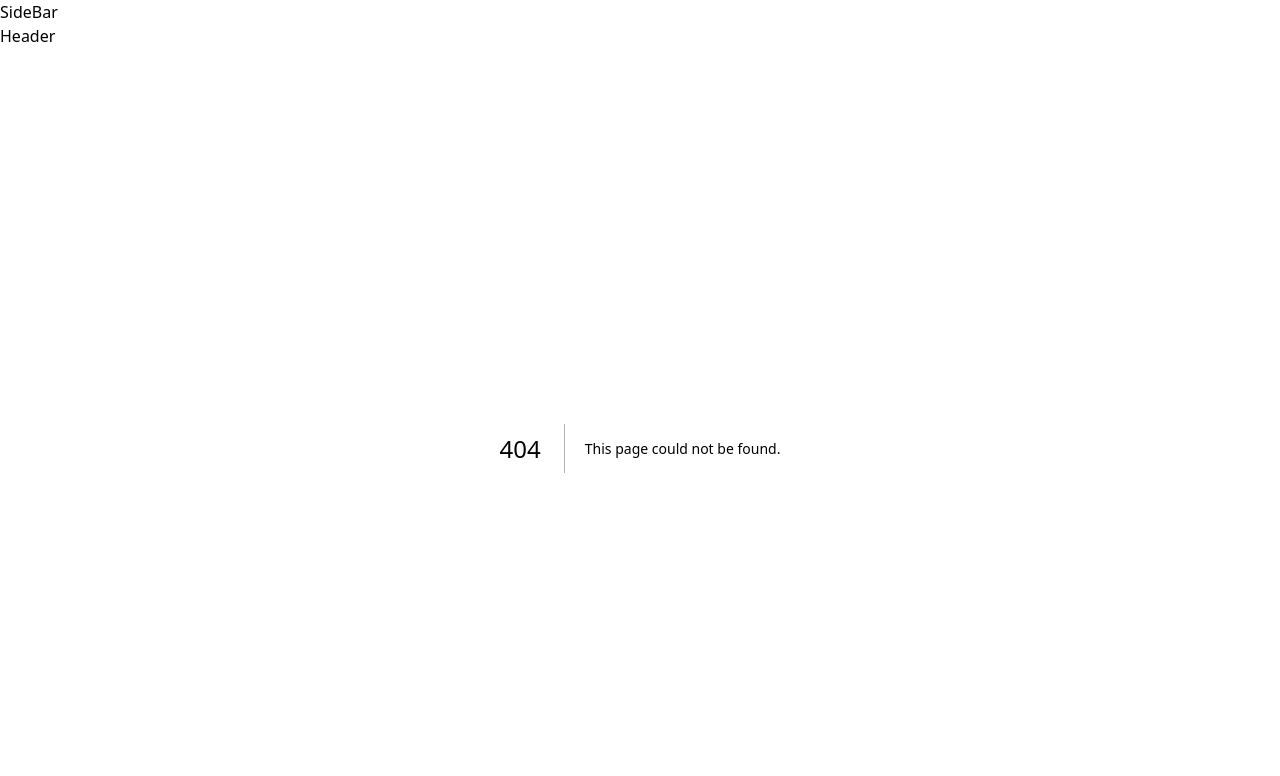
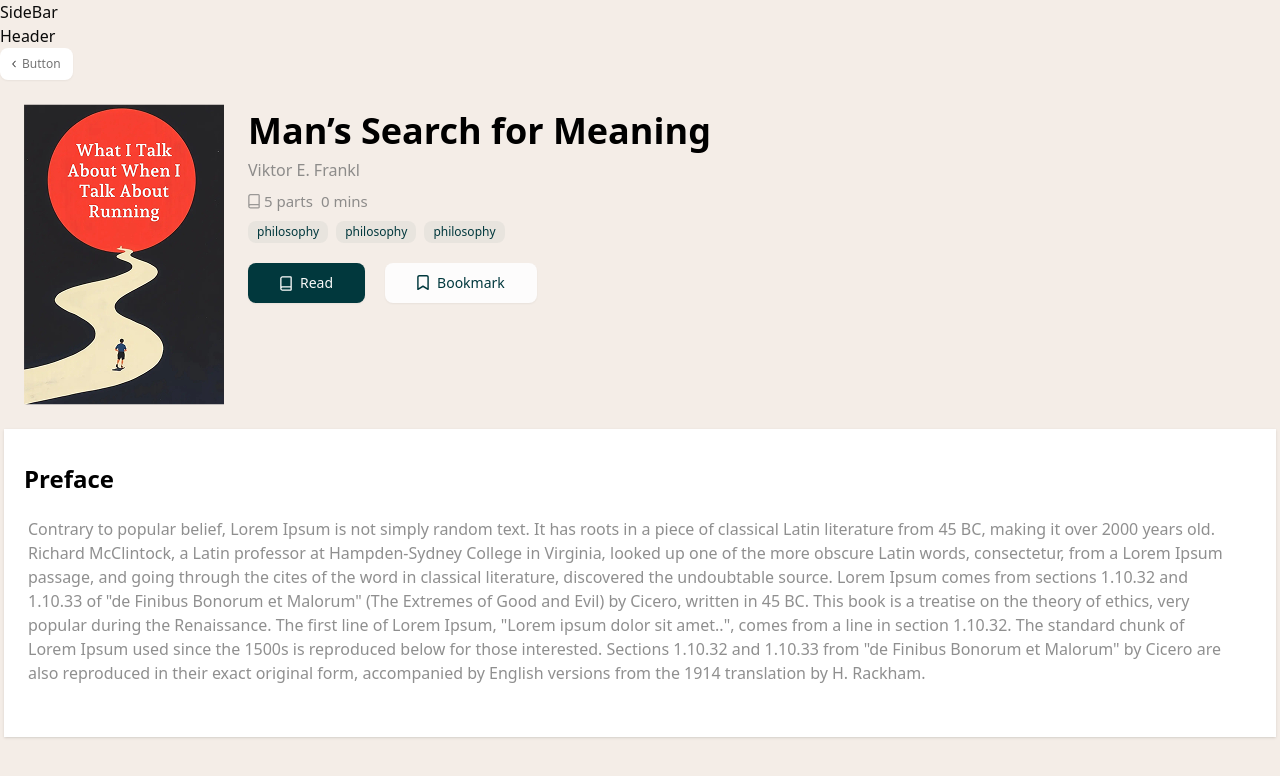
Before and after one commit to Naman151/Books, a Next.js app: page /detail in a window 1280 px wide. Before the commit this address had no page. Shown: the top 776 px of the page. Built offline with nearby package versions, Linux system fonts and the light colour scheme.

Commit message:
Detail page Started

```diff
--- /dev/null
+++ b/app/detail/page.tsx
@@ -0,0 +1,56 @@
+import { Badge } from '@/components/ui/badge'
+import { Button } from '@/components/ui/button'
+import Image from 'next/image'
+import React from 'react'
+
+function DetailPage() {
+  return (
+    <div>
+        <Button className='bg-white rounded-md' size='sm'>
+            <Image src={'/back.svg'} alt='back' width={4} height={10}/ >
+            <p className='text-[12px] text-[#737373] font-[500]'>Button</p>
+       </Button>
+
+       <div className='flex m-6'>
+            <Image src={'/book.png'} alt='book' height={300} width={200} />
+            <div className='ml-6'>
+                <h1 className='text-black text-[36px] font-[600]'>Man’s Search for Meaning</h1>
+                <p className='text-[16px] font-[400] text-[#737373CC]'>Viktor E. Frankl</p>
+                <div className='my-2 flex'>
+                    <Image src={'/part.svg'} alt='part' width={12} height={12}/>
+                    <p className='text-[15px] font-[400] text-[#737373CC] mx-1'>5 parts</p>
+                    <p className='text-[15px] font-[400] text-[#737373CC] mx-1'>0 mins</p>
+                </div>
+
+                <div className='my-2 flex'>
+                    <Badge variant="secondary" className='mr-2 rounded-md bg-[#01383D0D]'><p className='text-[#01383D]'>philosophy</p></Badge>
+                    <Badge variant="secondary" className='mr-2 rounded-md bg-[#01383D0D]'><p className='text-[#01383D]'>philosophy</p></Badge>
+                    <Badge variant="secondary" className='mr-2 rounded-md bg-[#01383D0D]'><p className='text-[#01383D]'>philosophy</p></Badge>
+               </div>
+
+              <div className="my-3">
+                    <Button className="bg-[#01383D] px-8 py-5 mr-5 my-2">
+                    <Image src={'/Read.svg'} alt="icon" width={12} height={12}/>
+                    <p>Read</p>
+                    </Button>
+
+                    <Button className="bg-[#FDFCFC] px-8 py-5 mr-5 my-2">
+                    <Image src={'/Bookmark.svg'} alt="icon" width={12} height={12}/>
+                    <p className="text-[#01383D]">Bookmark</p>
+                    </Button>
+              </div>
+
+         </div>
+      </div>
+
+      <div className='bg-white py-8 px-5 m-1 shadow-sm'>
+        <h2 className='text-black text-[24px] font-[600]'>Preface</h2>
+        <p className='text-[16px] font-[400] text-[#737373CC] mx-1 w-300 text-wrap my-5'>Contrary to popular belief, Lorem Ipsum is not simply random text. It has roots in a piece of classical Latin literature from 45 BC, making it over 2000 years old. Richard McClintock, a Latin professor at Hampden-Sydney College in Virginia, looked up one of the more obscure Latin words, consectetur, from a Lorem Ipsum passage, and going through the cites of the word in classical literature, discovered the undoubtable source. Lorem Ipsum comes from sections 1.10.32 and 1.10.33 of "de Finibus Bonorum et Malorum" (The Extremes of Good and Evil) by Cicero, written in 45 BC. This book is a treatise on the theory of ethics, very popular during the Renaissance. The first line of Lorem Ipsum, "Lorem ipsum dolor sit amet..", comes from a line in section 1.10.32.
+
+The standard chunk of Lorem Ipsum used since the 1500s is reproduced below for those interested. Sections 1.10.32 and 1.10.33 from "de Finibus Bonorum et Malorum" by Cicero are also reproduced in their exact original form, accompanied by English versions from the 1914 translation by H. Rackham.</p>
+      </div>
+   </div>
+  )
+}
+
+export default DetailPage
--- a/components/MonthBook/MonthBook.tsx
+++ b/components/MonthBook/MonthBook.tsx
@@ -22,7 +22,7 @@ function MonthBook() {
                                          <Image src={'/Bookmark.svg'} alt="icon" width={12} height={12}/>
                                          <p className="text-[#01383D]">Bookmark</p>
                                     </Button>
-                                </div>
+                                    </div>
                                 <p className="font-[400] text-[#737373] text-[14px]">This summary offers a concise overview of *The Blue Zones Solution* by Dan Buettner, capturing its k...</p>
                         </div>
 
--- /dev/null
+++ b/components/ui/badge.tsx
@@ -0,0 +1,46 @@
+import * as React from "react"
+import { Slot } from "@radix-ui/react-slot"
+import { cva, type VariantProps } from "class-variance-authority"
+
+import { cn } from "@/lib/utils"
+
+const badgeVariants = cva(
+  "inline-flex items-center justify-center rounded-md border px-2 py-0.5 text-xs font-medium w-fit whitespace-nowrap shrink-0 [&>svg]:size-3 gap-1 [&>svg]:pointer-events-none focus-visible:border-ring focus-visible:ring-ring/50 focus-visible:ring-[3px] aria-invalid:ring-destructive/20 dark:aria-invalid:ring-destructive/40 aria-invalid:border-destructive transition-[color,box-shadow] overflow-hidden",
+  {
+    variants: {
+      variant: {
+        default:
+          "border-transparent bg-primary text-primary-foreground [a&]:hover:bg-primary/90",
+        secondary:
+          "border-transparent bg-secondary text-secondary-foreground [a&]:hover:bg-secondary/90",
+        destructive:
+          "border-transparent bg-destructive text-white [a&]:hover:bg-destructive/90 focus-visible:ring-destructive/20 dark:focus-visible:ring-destructive/40 dark:bg-destructive/60",
+        outline:
+          "text-foreground [a&]:hover:bg-accent [a&]:hover:text-accent-foreground",
+      },
+    },
+    defaultVariants: {
+      variant: "default",
+    },
+  }
+)
+
+function Badge({
+  className,
+  variant,
+  asChild = false,
+  ...props
+}: React.ComponentProps<"span"> &
+  VariantProps<typeof badgeVariants> & { asChild?: boolean }) {
+  const Comp = asChild ? Slot : "span"
+
+  return (
+    <Comp
+      data-slot="badge"
+      className={cn(badgeVariants({ variant }), className)}
+      {...props}
+    />
+  )
+}
+
+export { Badge, badgeVariants }
```
Also changed, not shown: public/back.svg (added), public/part.svg (added).
